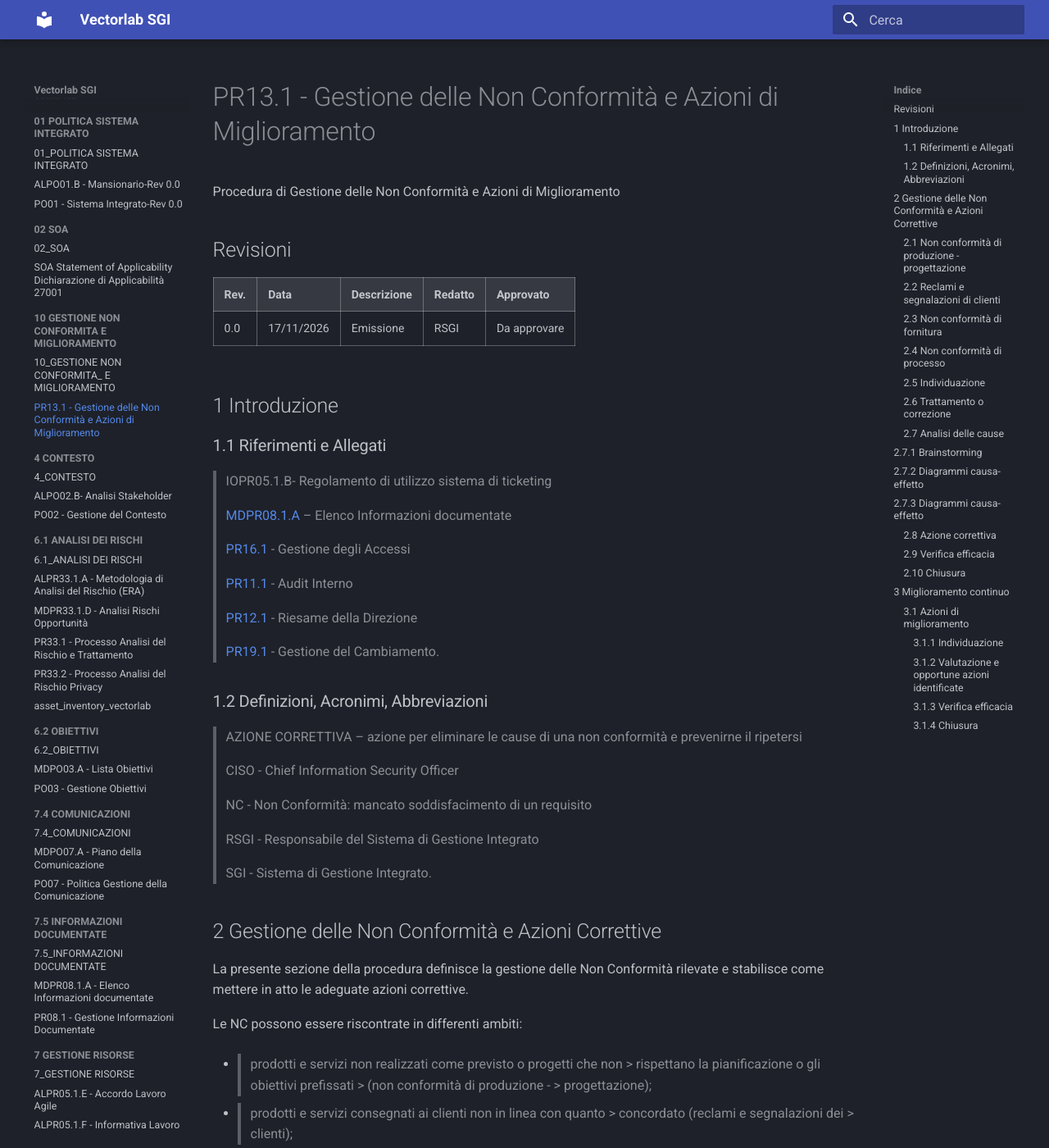
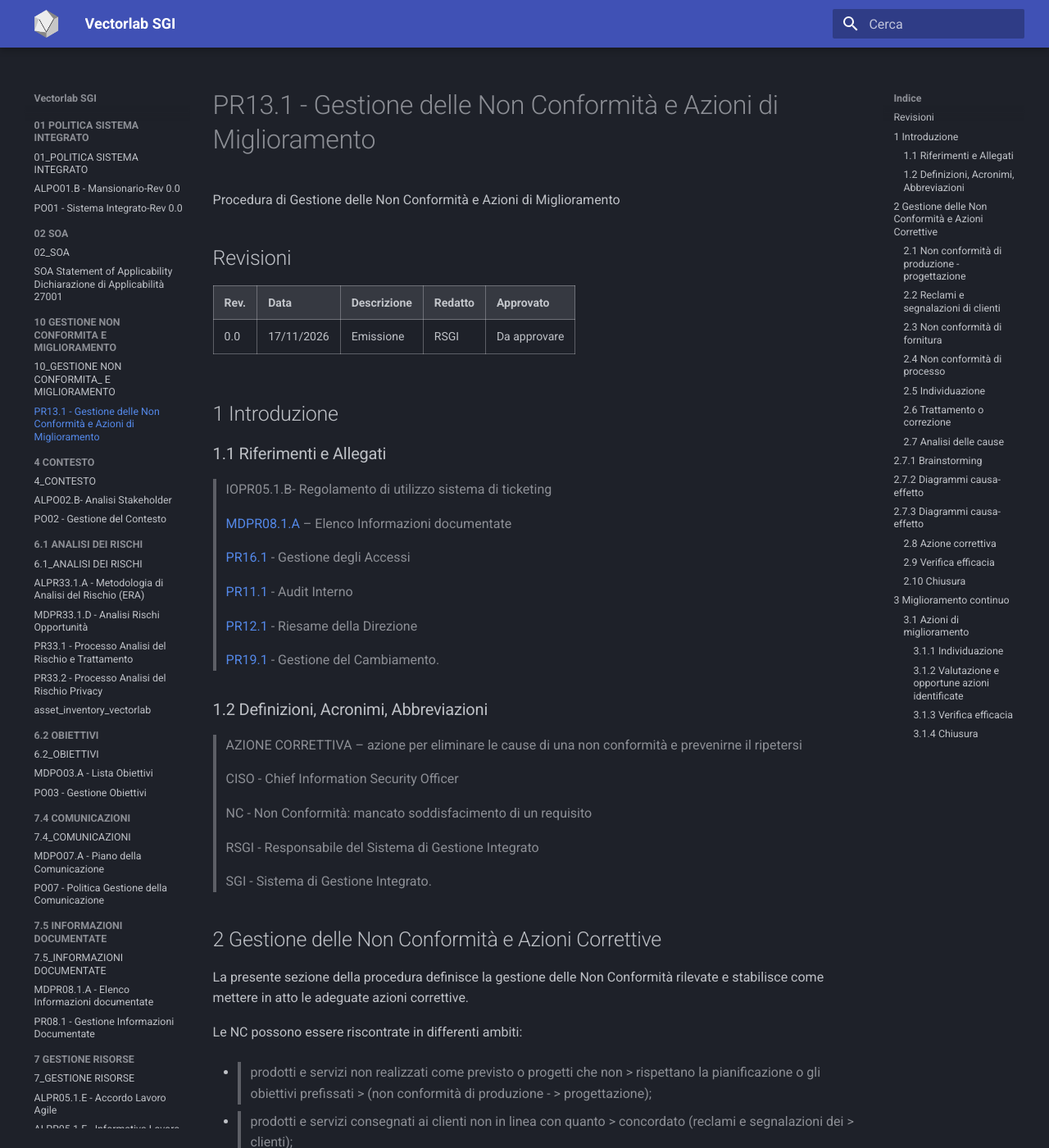
Before and after one commit to davideruzzenenti/Vectorlab-SGI, an MkDocs documentation site: the page built from docs/10_GESTIONE NON CONFORMITA_ E MIGLIORAMENTO/PR13.1 - Gestione delle Non Conformità e Azioni di Miglioramento.md, in a window 1280 px wide and 1400 px high. Shown: the whole window at 82% size. Built offline with MkDocs 1.6.1 and Material for MkDocs 9.7.7, drawn with Linux system fonts in a browser that asks for light colours.

Commit message:
Mostra il logo VectorLab nell'intestazione del sito
Co-Authored-By: Claude Opus 5.5 <noreply@anthropic.com>

```diff
--- a/docs/stylesheets/extra.css
+++ b/docs/stylesheets/extra.css
@@ -185,3 +185,26 @@
   font-weight: 600;
   background-color: var(--md-default-fg-color--lightest);
 }
+
+/* ---------- 5. Logo VectorLab al posto dell'icona di Material ---------- */
+
+/* Il logo si imposterebbe con "logo:" in mkdocs.yml; lo faccio dal CSS per
+   non toccare la configurazione. L'icona di Material resta nella pagina
+   ma invisibile, e dà le dimensioni; sopra si vede il simbolo VectorLab
+   (logokit C2, versione per sfondi scuri). */
+.md-logo svg,
+.md-logo img {
+  opacity: 0;
+}
+.md-header__button.md-logo svg,
+.md-header__button.md-logo img {
+  height: 1.7rem;
+  width: 1.5rem;
+}
+.md-logo {
+  background-image: url("logo-vectorlab.png");
+  background-repeat: no-repeat;
+  background-position: center;
+  background-size: contain;
+  background-origin: content-box;
+}
```
Also changed, not shown: docs/stylesheets/logo-vectorlab.png (added).
